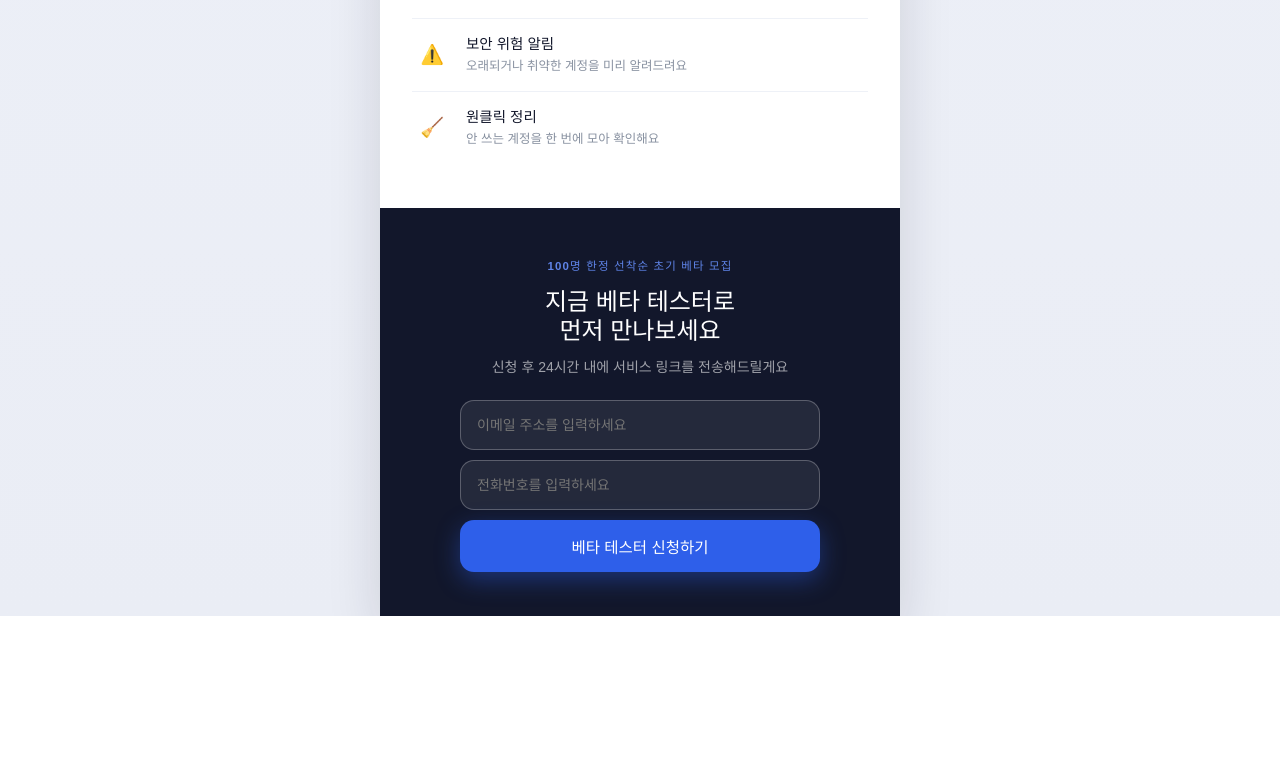
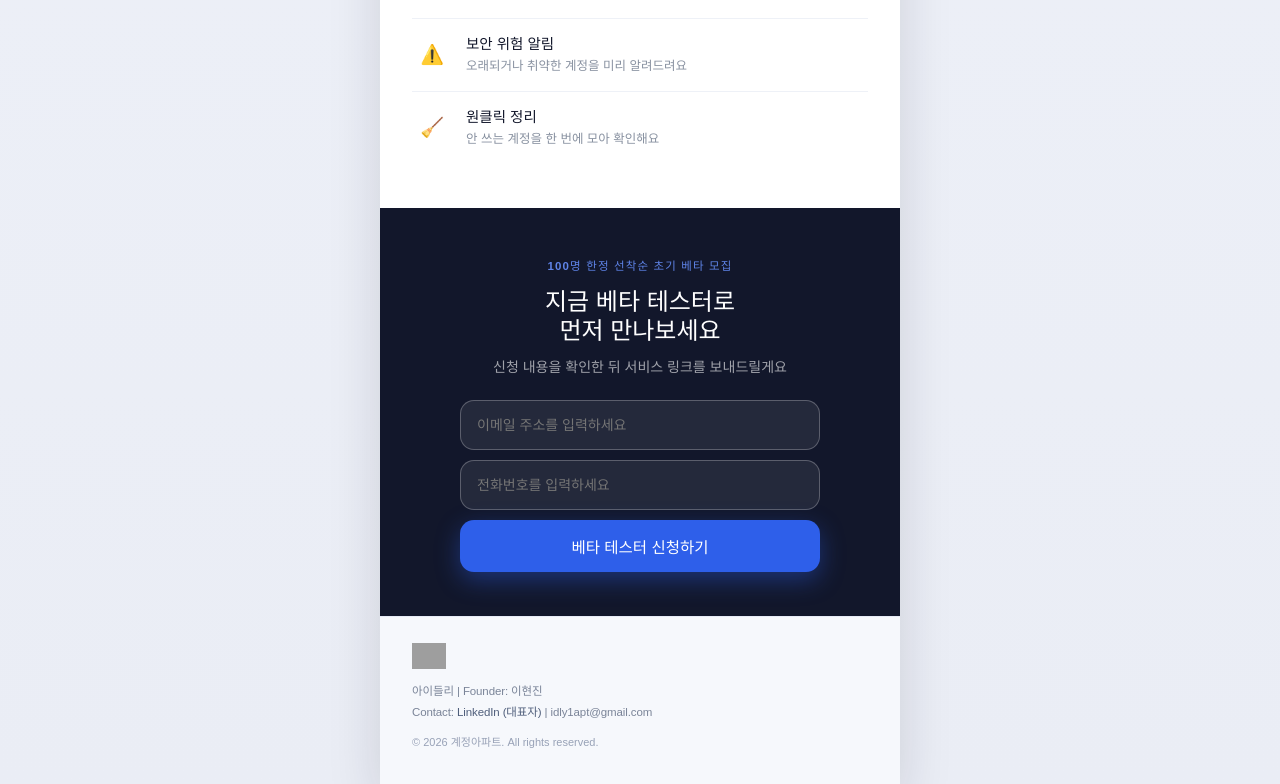
Before and after one commit to IDlyProject/IDly-landing, a React (Vite) app: page / in a window 1280 px wide. Shown: the part 2350-3134 px from the top of the page. Before the commit the page ends 2966 px from the top, so only its background shows below. Built offline with nearby package versions, Linux system fonts and the light colour scheme; grey boxes are pictures that could not be loaded; a web font is replaced by a local one.

Commit message:
feat: 24시간 ~ 삭제 및 푸터 추가

```diff
--- a/src/App.css
+++ b/src/App.css
@@ -502,6 +502,72 @@ h2 {
   outline-offset: 1px;
 }
 
+.landing-footer {
+  background: #f6f8fc;
+  border-top: 1px solid #e6ebf6;
+  padding: 26px clamp(18px, 6.7vw, 32px) 34px;
+}
+
+.footer-brand-row {
+  display: inline-flex;
+  align-items: center;
+  line-height: 1;
+}
+
+.footer-logo {
+  display: block;
+  width: 34px;
+  height: 26px;
+  object-fit: contain;
+}
+
+.footer-links {
+  margin-top: 16px;
+  display: flex;
+  flex-wrap: wrap;
+  gap: 10px 14px;
+}
+
+.footer-links a {
+  color: #4f5e7b;
+  font-size: 12.5px;
+  line-height: 1.3;
+  text-decoration: none;
+}
+
+.footer-links a:nth-child(2) {
+  font-weight: 700;
+}
+
+.footer-company {
+  margin: 10px 0 0;
+  font-style: normal;
+}
+
+.footer-company p {
+  margin: 4px 0;
+  color: #7a8498;
+  font-size: 11.5px;
+  line-height: 1.45;
+  letter-spacing: -0.01em;
+}
+
+.footer-company a {
+  color: #4f5e7b;
+  text-decoration: none;
+}
+
+.footer-company a:hover {
+  text-decoration: underline;
+}
+
+.footer-copy {
+  margin: 16px 0 0;
+  color: #98a2b7;
+  font-size: 11px;
+  line-height: 1.2;
+}
+
 .submit {
   width: 100%;
   height: 52px;
--- a/src/App.tsx
+++ b/src/App.tsx
@@ -114,7 +114,7 @@ function App() {
         role="status"
         aria-live="polite"
       >
-        100명 한정 선착순 초기 베타 모집 (24시간 내 서비스 링크 전송)
+        100명 한정 선착순 초기 베타 모집
       </div>
 
       <div
@@ -126,7 +126,7 @@ function App() {
       >
         신청이 완료되었습니다
         <span className="success-toast-subtext">
-          24시간 이내 서비스 링크를 보내드릴게요
+          입력하신 연락처로 서비스 링크를 보내드릴게요
         </span>
       </div>
 
@@ -227,17 +227,27 @@ function App() {
           먼저 만나보세요
         </h2>
         <p className="cta-copy">
-          신청 후 24시간 내에 서비스 링크를 전송해드릴게요
+          신청 내용을 확인한 뒤 서비스 링크를 보내드릴게요
         </p>
 
         <form className="cta-form" onSubmit={handleFormSubmit}>
           <label>
             <span className="sr-only">이메일</span>
-            <input name="email" type="email" placeholder="이메일 주소를 입력하세요" required />
+            <input
+              name="email"
+              type="email"
+              placeholder="이메일 주소를 입력하세요"
+              required
+            />
           </label>
           <label>
             <span className="sr-only">전화번호</span>
-            <input name="phone" type="tel" placeholder="전화번호를 입력하세요" required />
+            <input
+              name="phone"
+              type="tel"
+              placeholder="전화번호를 입력하세요"
+              required
+            />
           </label>
           <button type="submit" className="submit">
             베타 테스터 신청하기
@@ -273,23 +283,56 @@ function App() {
             <p className="apply-modal-copy">
               이메일과 전화번호를 남겨주시면
               <br />
-              24시간 내에 서비스 링크를 전송해드릴게요
+              서비스 링크를 보내드릴게요
             </p>
 
             <form className="apply-modal-form" onSubmit={handleFormSubmit}>
               <label>
                 <span className="sr-only">이메일</span>
-                <input name="email" type="email" placeholder="이메일 주소를 입력하세요" required />
+                <input
+                  name="email"
+                  type="email"
+                  placeholder="이메일 주소를 입력하세요"
+                  required
+                />
               </label>
               <label>
                 <span className="sr-only">전화번호</span>
-                <input name="phone" type="tel" placeholder="전화번호를 입력하세요" required />
+                <input
+                  name="phone"
+                  type="tel"
+                  placeholder="전화번호를 입력하세요"
+                  required
+                />
               </label>
               <button type="submit">베타 테스터 신청하기</button>
             </form>
           </div>
         </div>
       )}
+
+      <footer className="landing-footer">
+        <div className="footer-brand-row">
+          <img src={logoMain} alt="IDly" className="footer-logo" />
+        </div>
+
+        <address className="footer-company" aria-label="회사 정보">
+          <p>아이들리 | Founder: 이현진</p>
+          <p>
+            Contact:{" "}
+            <a
+              href="https://www.linkedin.com/in/%EC%9D%B4%ED%98%84%EC%A7%84-%E2%80%8E-188b73386/"
+              target="_blank"
+              rel="noreferrer"
+            >
+              LinkedIn (대표자)
+            </a>
+            {" | idly1apt@gmail.com"}
+          </p>
+        </address>
+
+        <p className="footer-copy">© 2026 계정아파트. All rights reserved.</p>
+      </footer>
     </div>
   );
 }
```
